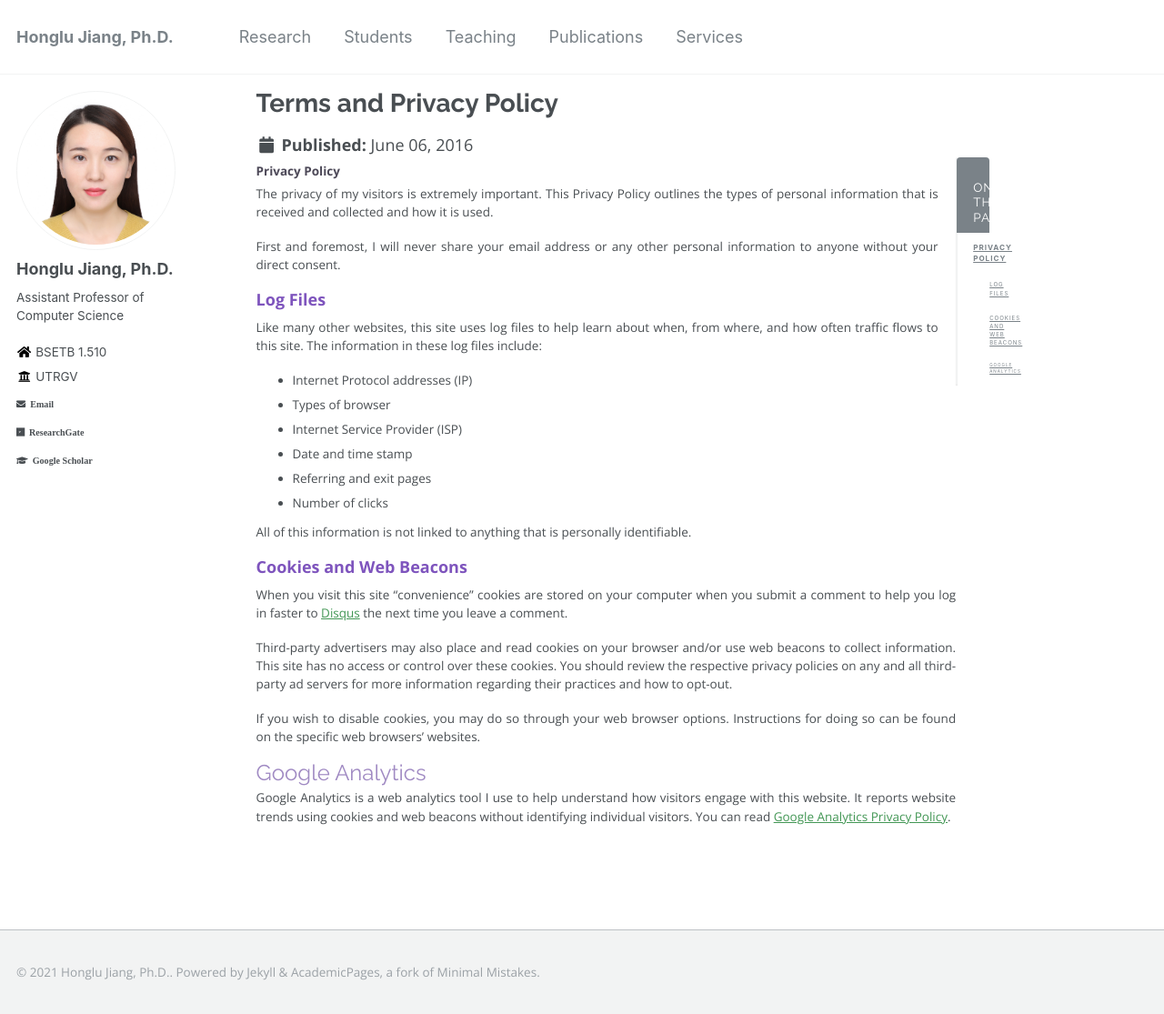
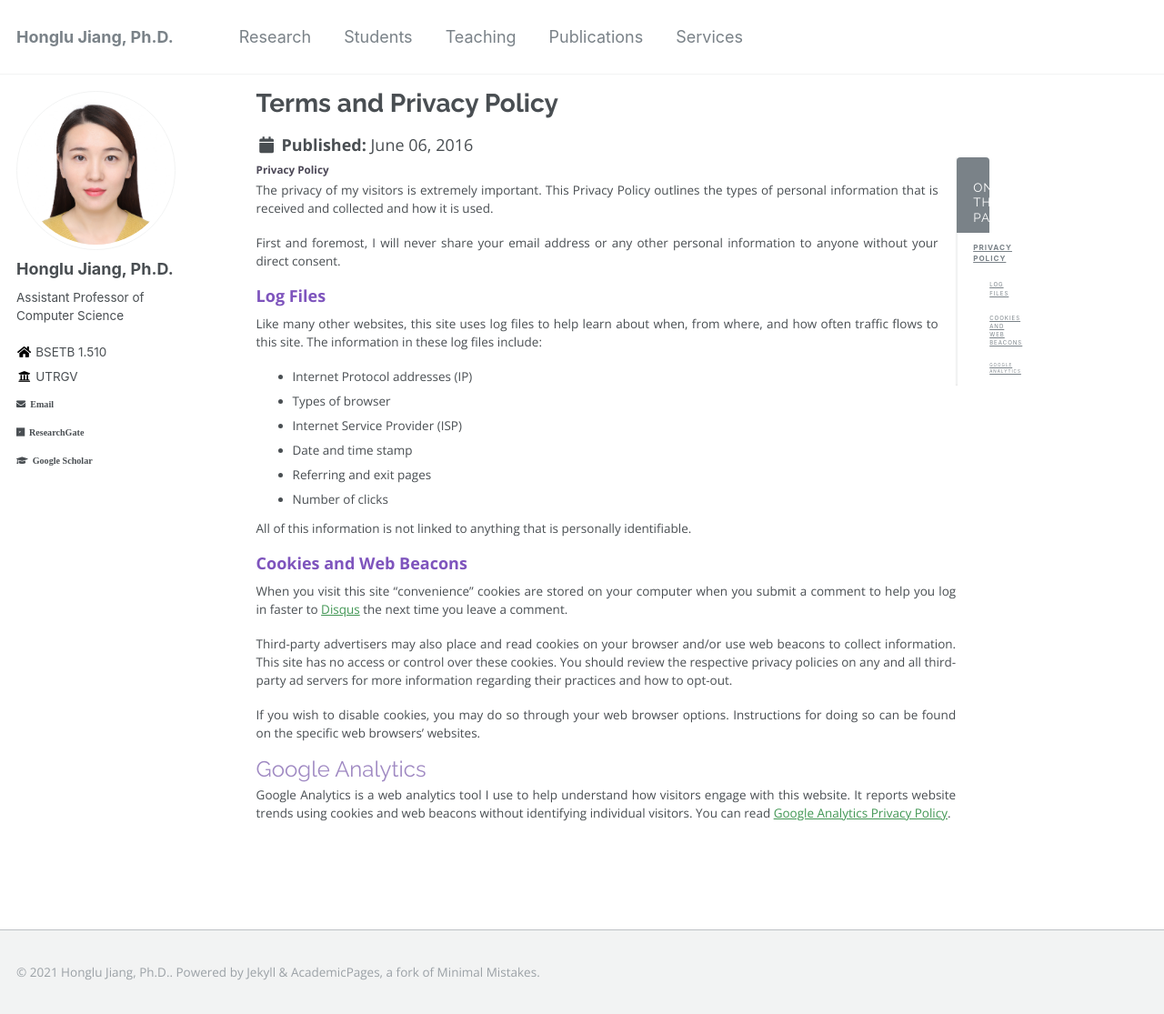
Before and after one commit to hljiang0720/hljiang.github.io, a Jekyll site: the page built from _pages/terms.md, in a window 1280 px wide and 1115 px high. Shown: the whole window at 91% size. Built offline with Jekyll 4.4.1, drawn with Linux system fonts in a browser that asks for light colours.

Commit message:
Update _variables.scss

```diff
--- a/_sass/_variables.scss
+++ b/_sass/_variables.scss
@@ -42,7 +42,7 @@
 $type-size-5                : 1.0em;      // ~16px
 $type-size-6                : 0.75em;   // ~12px
 $type-size-7                : 0.75em; // ~11px
-$type-size-8                : 0.75em;  // ~10px
+$type-size-8                : 0.65em;  // ~10px
 
 
 /*
```
